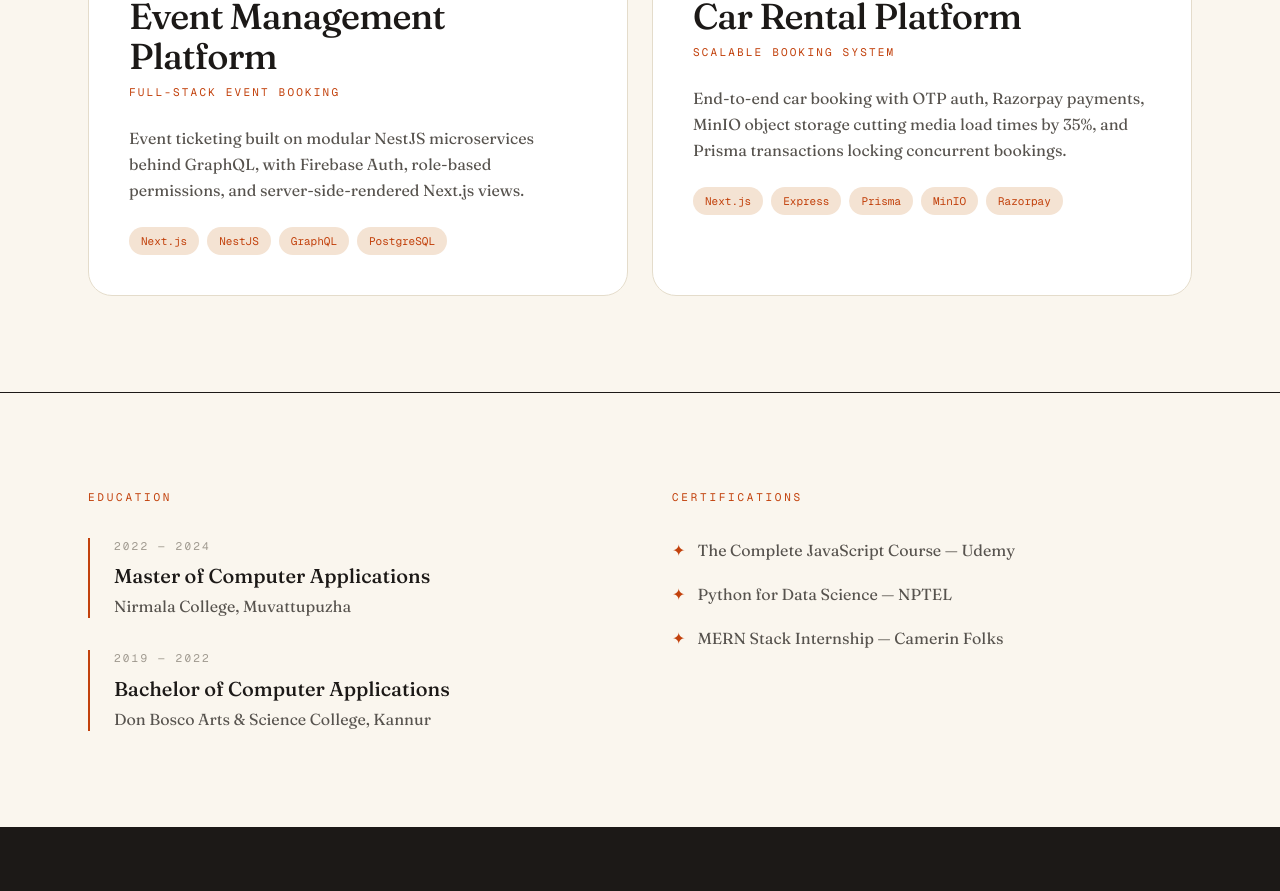
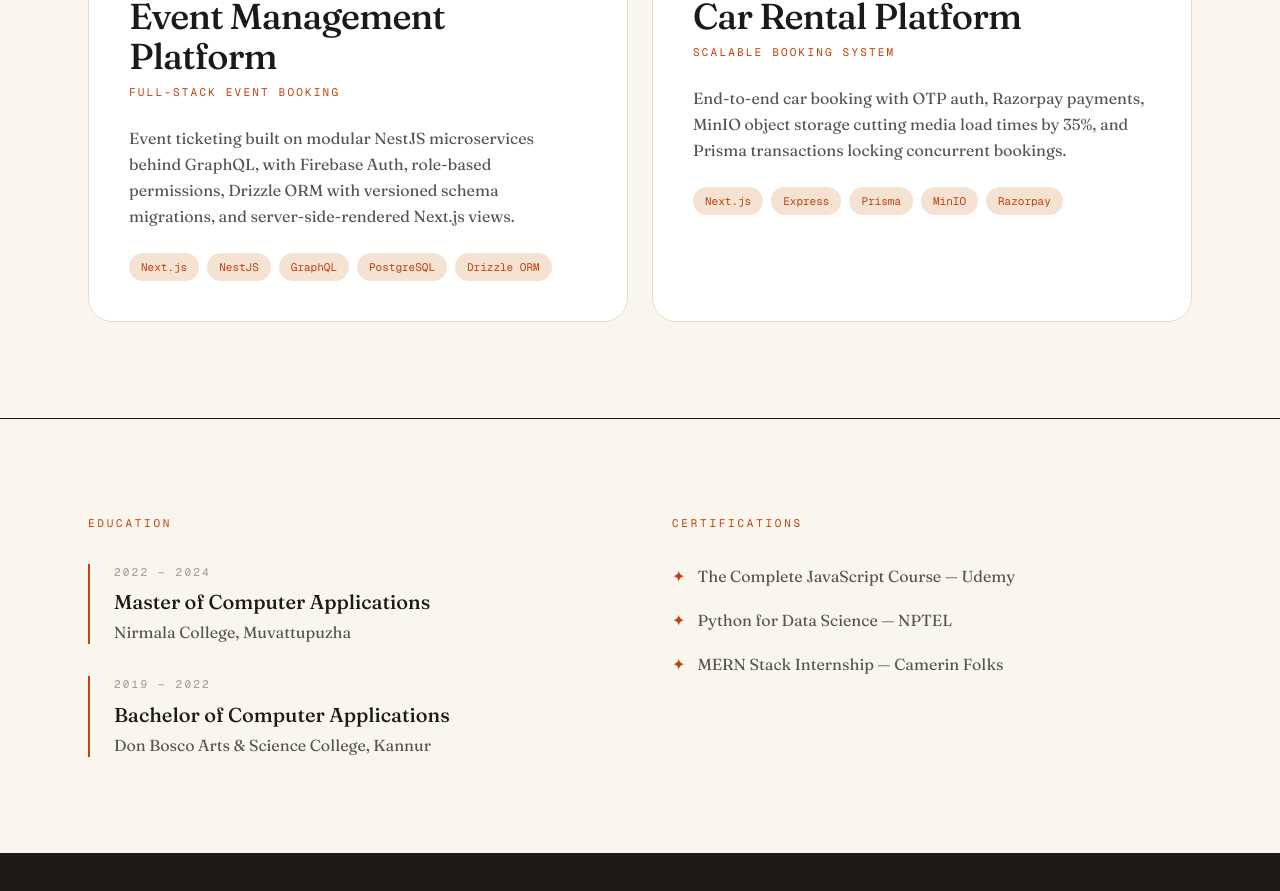
Before and after one commit to jubinphilip/Portfolio, a Next.js app: page / in a window 1280 px wide. Shown: the part 2060-2951 px from the top of the page. Built offline with nearby package versions, Linux system fonts and the light colour scheme.

Commit message:
Enhance project description and tech stack for Event Management Platform

```diff
--- a/src/app/page.tsx
+++ b/src/app/page.tsx
@@ -72,8 +72,8 @@ const projects = [
     title: "Event Management Platform",
     kicker: "Full-Stack Event Booking",
     description:
-      "Event ticketing built on modular NestJS microservices behind GraphQL, with Firebase Auth, role-based permissions, and server-side-rendered Next.js views.",
-    tech: ["Next.js", "NestJS", "GraphQL", "PostgreSQL"],
+      "Event ticketing built on modular NestJS microservices behind GraphQL, with Firebase Auth, role-based permissions, Drizzle ORM with versioned schema migrations, and server-side-rendered Next.js views.",
+    tech: ["Next.js", "NestJS", "GraphQL", "PostgreSQL", "Drizzle ORM"],
   },
   {
     index: "003",
```
